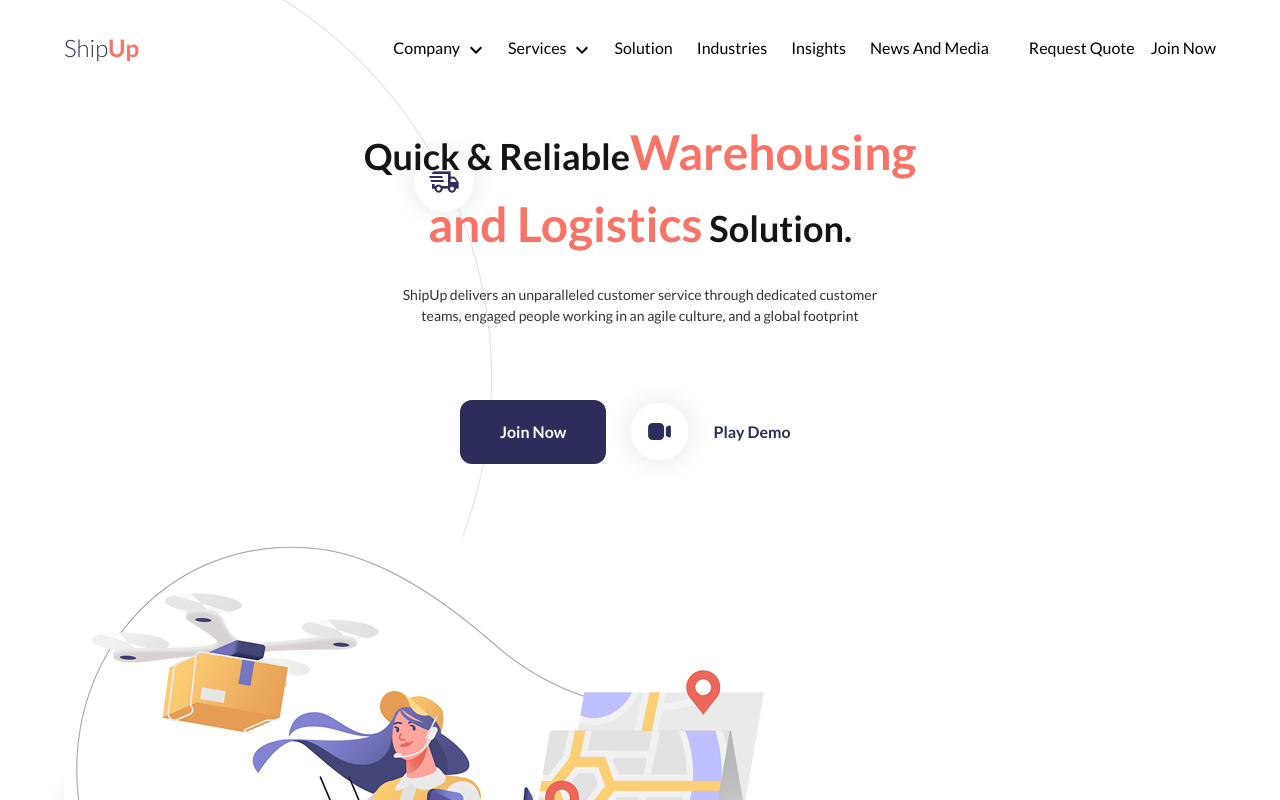
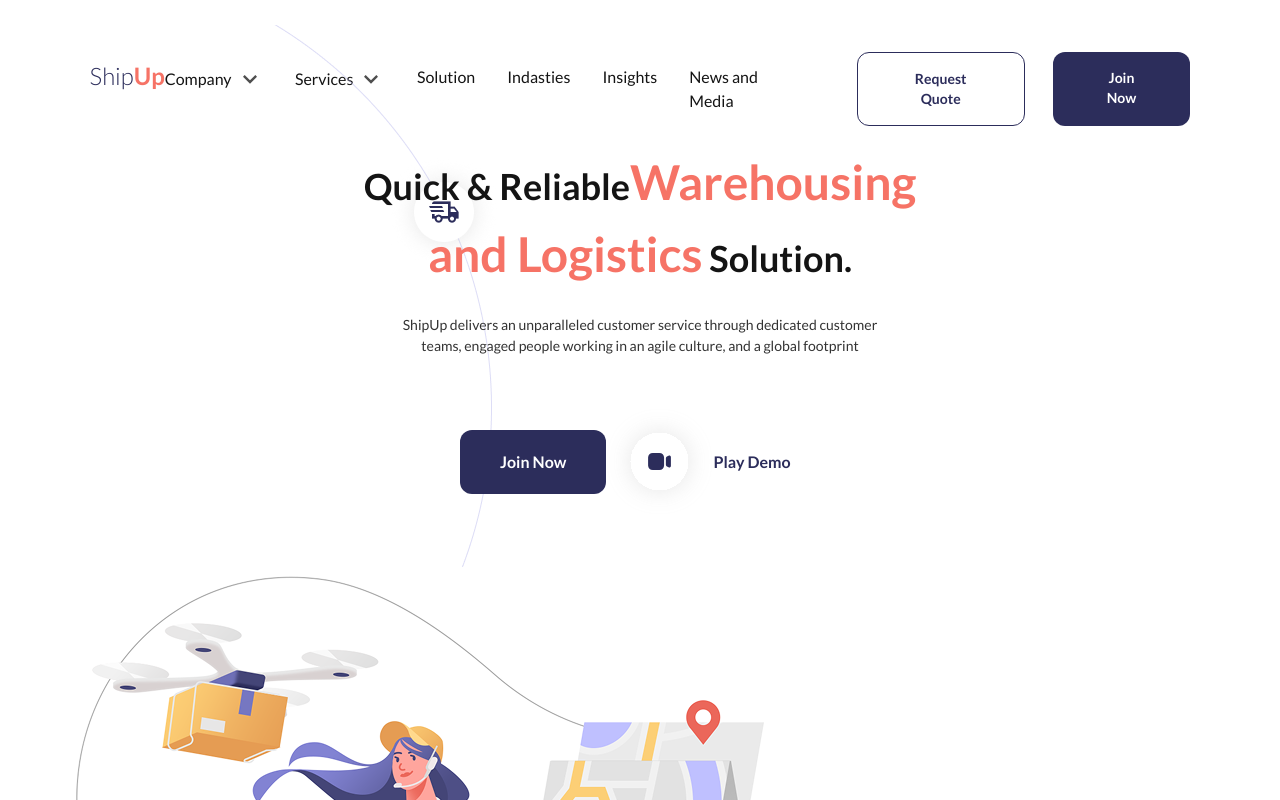
Before and after one commit to annaeugeniyevna/shipup-on-React, a React (Vite) app: page / in a window 1280 px wide. Shown: the top 800 px of the page. Built offline with nearby package versions, Linux system fonts and the light colour scheme.

Commit message:
feat: add responsive styles for navbar

```diff
--- a/src/components/NavItem.jsx
+++ b/src/components/NavItem.jsx
@@ -6,12 +6,13 @@ const NavItem = ({ title, children }) => {
     const [isOpen, setIsOpen] = useState(false);
 
     return (
-        <li className="relative list-none">
+        <li className="relative list-none
+        font-sans font-regular text-base text-black
+        md:text-base md:mb-3 lg:mb-0">
             <button
             onClick={() => setIsOpen(!isOpen)}
             onBlur={() => setTimeout(() => setIsOpen(false), 200)}
-            className="flex items-center gap-1 mb-2 text-black hover:text-blue-600 font-regular transition-colors
-            md:text-lg md:mb-3">
+            className="flex items-center gap-1 mb-2 transition-colors ">
                 {title}
                     <img src={chevronIcon} alt="Arrow"
                     className={`text-muted transition-transform duration-200
@@ -19,7 +20,8 @@ const NavItem = ({ title, children }) => {
                         ${isOpen ? 'rotate-180' : ''}`}/>
                 </button>
                 {isOpen && (
-                    <div className="absolute top-full left-0 px-3 py-2 w-64 text-gray bg-white border-gray rounded-sm z-50">
+                    <div className="absolute top-full left-0 px-3 py-2 w-64 text-gray bg-white border-gray rounded-sm z-50
+                    md:bg-off-white">
                         {children}
                     </div>
                 )}
--- a/src/components/Navbar.jsx
+++ b/src/components/Navbar.jsx
@@ -7,14 +7,13 @@ const Navbar = () => {
 
     return (
         <header>
-            <div className="max-w-[1440px] mx-auto px-[5%]">
-                <nav className="flex justify-between py-6 md:py-8">
+            <div className="max-w-[1440px] mx-auto px-[5%] lg:px-[7%]">
+                <nav className="flex justify-between py-6 md:py-8 lg:pt-13 lg:pb-0">
                     {/* Logo */}
                     <a href="/"
                     className="text-primary font-light text-xl
-                    md:text-2xl">Ship<span className="text-secondary font-black text-xl
+                    md:text-2xl lg:mt-2">Ship<span className="text-secondary font-black text-xl
                     md:text-2xl">Up</span></a>
-
                     {/* Burger menu */}
                     <button className="block lg:hidden z-50 "
                     onClick={() => setIsOpen(!isOpen)}>
@@ -73,52 +72,57 @@ const Navbar = () => {
                     </div>
 
                     {/* Desctop menu */}
-                    <div className="hidden lg:flex items-center gap-10">
-                    <ul className="flex gap-6">
-                        <li className="flex items-center gap-1">
-                            <span>Company</span>
-                        <svg
-                            xmlns="http://www.w3.org/2000/svg"
-                            fill="none"
-                            className="w-5 h-5 {`transition-transform duration-300 ${isOpen ? 'rotate-180' : 'rotate-0'}`}"
-                        >
-                            <path
-                                fill="currentColor"
-                                d="M7.41 8.58 12 13.17l4.59-4.59L18 10l-6 6-6-6 1.41-1.42Z"
-                            />
-                        </svg>
-                        </li >
-                        <li className="flex items-center gap-1">
-                            <span>Services</span>
-                            <svg
-                            xmlns="http://www.w3.org/2000/svg"
-                            fill="none"
-                            className="w-5 h-5 {`transition-transform duration-300 ${isOpen ? 'rotate-180' : 'rotate-0'}`}"
-                        >
-                            <path
-                                fill="currentColor"
-                                d="M7.41 8.58 12 13.17l4.59-4.59L18 10l-6 6-6-6 1.41-1.42Z"
-                            />
-                        </svg>
+                    <div className="hidden lg:flex items-center gap-13">
+                    <ul className="flex gap-8">
+                        <NavItem title="Company">
+                            <p>Some text</p>
+                        </NavItem>
+                        <NavItem title="Services">
+                            <p>Some text</p>
+                        </NavItem>
+                        <li>
+                            <a href="/"
+                            className="font-sans font-regular text-sm text-black md:text-base">
+                            Solution
+                            </a>
                         </li>
                         <li>
-                            Solution
+                            <a href="/"
+                            className="font-sans font-regular text-sm text-black md:text-base">
+                            Indasties
+                            </a>
                         </li>
                         <li>
-                            Industries
+                            <a href="/"
+                            className="font-sans font-regular text-sm text-black md:text-base">
+                            Insights
+                            </a>
                         </li>
                         <li>
-                            Insights
-                        </li>
-                        <li>
-                            News And Media
+                            <a href="/"
+                            className="font-sans font-regular text-sm text-black md:text-base">
+                            News and Media
+                            </a>
                         </li>
                     </ul>
 
                     {/* Buttons for desctop*/}
-                    <div className="flex gap-4">
-                        <button>Request Quote</button>
-                        <button>Join Now</button>
+                    <div className="flex gap-7">
+                        <a href="/"
+                        className="font-sans font-bold text-xs text-primary text-center
+                        py-4 px-9
+                        border border-primary
+                        rounded-xl
+                        lg:text-sm
+                        ">Request Quote</a>
+                    <a
+                        className="font-sans font-bold text-xs text-white text-center bg-primary
+                        w-fit
+                        py-4 px-10
+                        mx-auto
+                        rounded-xl
+                        lg:text-sm
+                        ">Join Now</a>
                     </div>
                     </div>
                 </nav>
```
